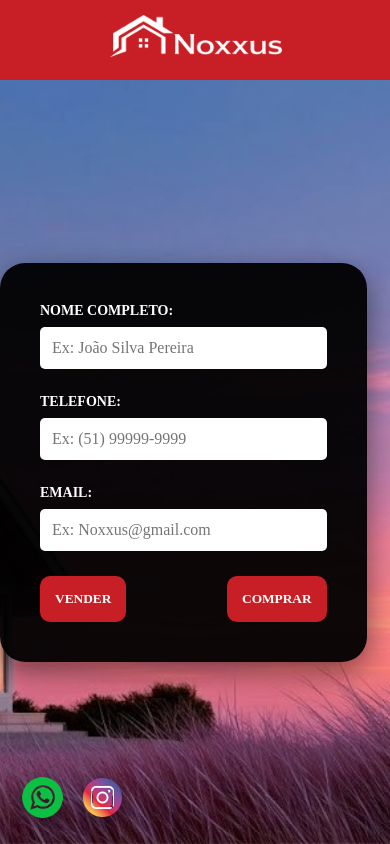
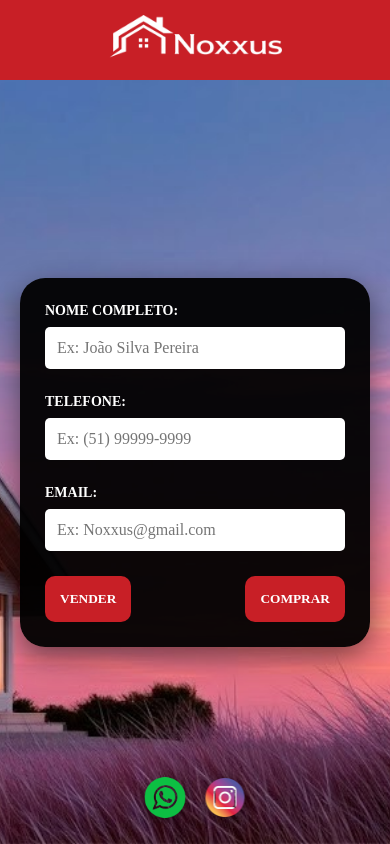
Before and after one commit to cttlorhan/Noxxus, a plain HTML site: page index.html in a window 390 px wide. Drawn offline with Linux system fonts and the light colour scheme.

Commit message:
style.css

```diff
--- a/style.css
+++ b/style.css
@@ -115,3 +115,26 @@ body, html {
 .social-icons img:hover {
     transform: scale(1.1);
 }
+@media (max-width: 768px) {
+
+    .hero-section {
+        justify-content: center; /* Tira do canto e traz para o meio */
+        padding-right: 0;        /* Remove o espaço da direita */
+        padding: 20px;           /* Adiciona um respiro nas laterais */
+    }
+
+    .form-container {
+        width: 100%;             /* Faz a caixa ocupar a largura disponível */
+        max-width: 350px;        /* Mas não deixa passar de 350px para não ficar estranho */
+        padding: 25px;           /* Diminui um pouco o espaço interno para caber melhor */
+    }
+
+    body, html {
+        overflow-y: auto;        /* No celular é melhor deixar rolar se o teclado abrir */
+    }
+
+    .social-icons {
+        left: 50%;
+        transform: translateX(-50%); /* Centraliza os ícones do Whats/Insta embaixo */
+    }
+}
```
